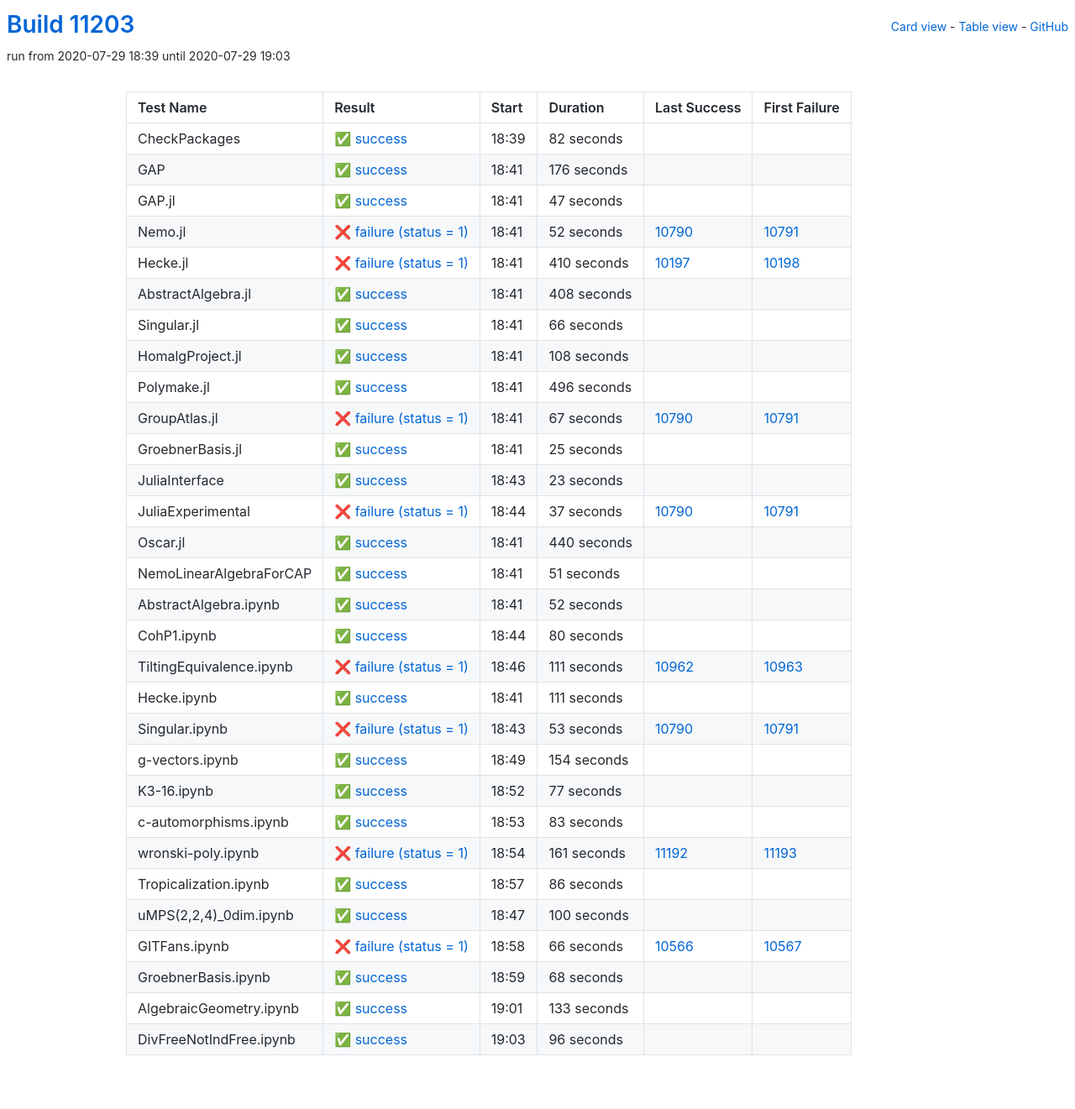
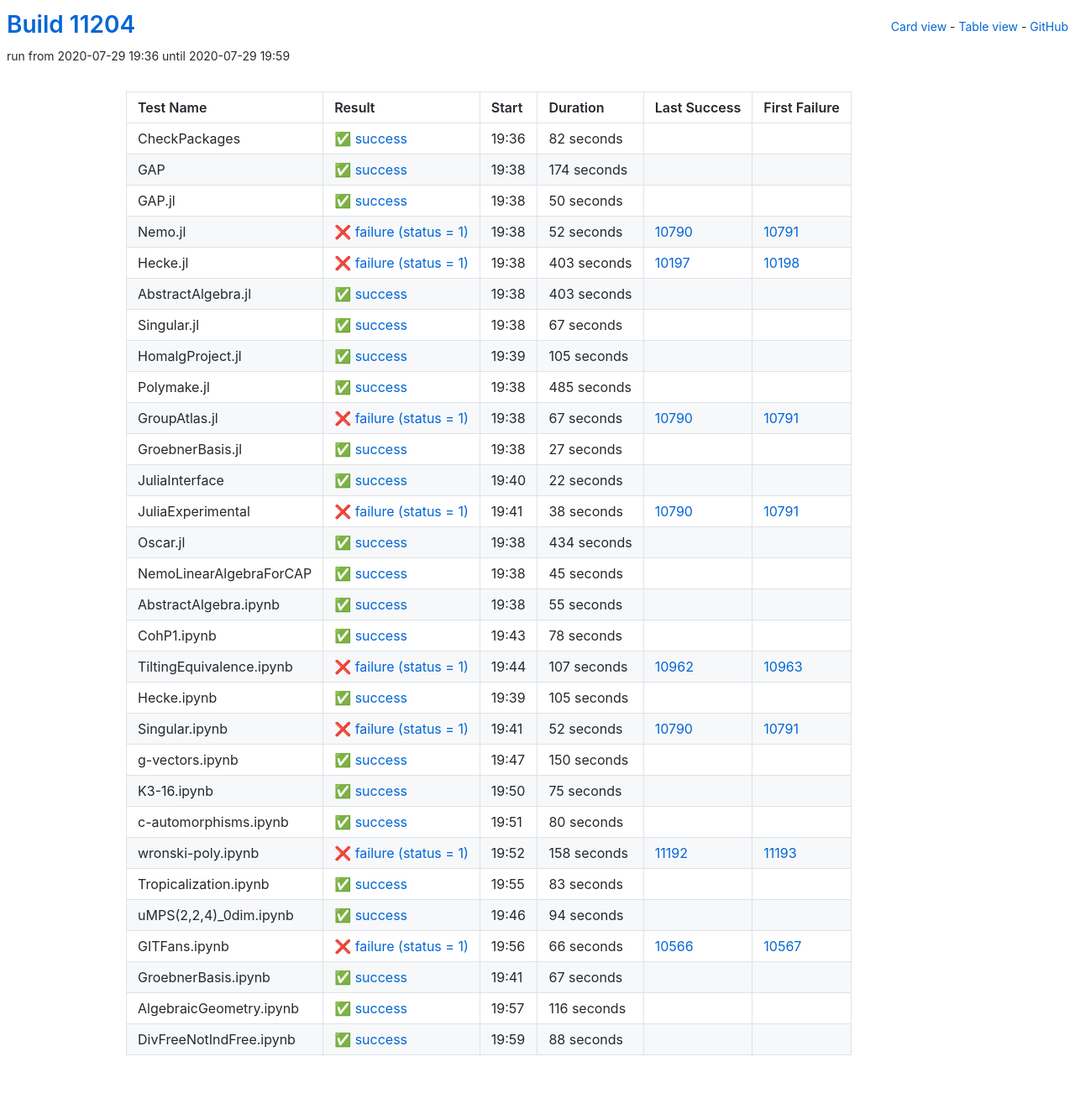
Before and after one commit to oscar-system/oscar-ci-status, a Jekyll site: the page built from table.html, in a window 1280 px wide. Shown: the whole page at 84% size. Built offline with Jekyll 4.4.1, drawn with Linux system fonts in a browser that asks for light colours.

Commit message:
Build #11204

```diff
--- a/_data/ci.yml
+++ b/_data/ci.yml
@@ -1,6 +1,6 @@
 ---
-build: 11203
-build_url: https://oscarci.mathematik.uni-kl.de/job/oscar/11203/
+build: 11204
+build_url: https://oscarci.mathematik.uni-kl.de/job/oscar/11204/
 job: oscar
 organization: oscar-system
 repo: oscar-ci-status
@@ -8,8 +8,8 @@
 tests:
 - name: CheckPackages
   id: checkpackages
-  log: https://oscarci.mathematik.uni-kl.de/job/oscar/11203/artifact/logs/build-11203/CheckPackages.log
-  start: 2020-07-29 18:39
+  log: https://oscarci.mathematik.uni-kl.de/job/oscar/11204/artifact/logs/build-11204/CheckPackages.log
+  start: 2020-07-29 19:36
   success: true
   exitcode: 0
   status: success
@@ -20,32 +20,32 @@
   first_failure_url:
 - name: GAP
   id: gap
-  log: https://oscarci.mathematik.uni-kl.de/job/oscar/11203/artifact/logs/build-11203/GAP.log
-  start: 2020-07-29 18:41
+  log: https://oscarci.mathematik.uni-kl.de/job/oscar/11204/artifact/logs/build-11204/GAP.log
+  start: 2020-07-29 19:38
   success: true
   exitcode: 0
   status: success
-  duration: 176
+  duration: 174
   last_success: false
   last_success_url:
   first_failure: false
   first_failure_url:
 - name: GAP.jl
   id: gap-jl
-  log: https://oscarci.mathematik.uni-kl.de/job/oscar/11203/artifact/logs/build-11203/GAP.jl.log
-  start: 2020-07-29 18:41
+  log: https://oscarci.mathematik.uni-kl.de/job/oscar/11204/artifact/logs/build-11204/GAP.jl.log
+  start: 2020-07-29 19:38
   success: true
   exitcode: 0
   status: success
-  duration: 47
+  duration: 50
   last_success: false
   last_success_url:
   first_failure: false
   first_failure_url:
 - name: Nemo.jl
   id: nemo-jl
-  log: https://oscarci.mathematik.uni-kl.de/job/oscar/11203/artifact/logs/build-11203/Nemo.jl.log
-  start: 2020-07-29 18:41
+  log: https://oscarci.mathematik.uni-kl.de/job/oscar/11204/artifact/logs/build-11204/Nemo.jl.log
+  start: 2020-07-29 19:38
   success: false
   exitcode: 1
   status: failure
@@ -56,68 +56,68 @@
   first_failure_url: https://oscarci.mathematik.uni-kl.de/job/oscar/10791/
 - name: Hecke.jl
   id: hecke-jl
-  log: https://oscarci.mathematik.uni-kl.de/job/oscar/11203/artifact/logs/build-11203/Hecke.jl.log
-  start: 2020-07-29 18:41
+  log: https://oscarci.mathematik.uni-kl.de/job/oscar/11204/artifact/logs/build-11204/Hecke.jl.log
+  start: 2020-07-29 19:38
   success: false
   exitcode: 1
   status: failure
-  duration: 410
+  duration: 403
   last_success: 10197
   last_success_url: https://oscarci.mathematik.uni-kl.de/job/oscar/10197/
   first_failure: 10198
   first_failure_url: https://oscarci.mathematik.uni-kl.de/job/oscar/10198/
 - name: AbstractAlgebra.jl
   id: abstractalgebra-jl
-  log: https://oscarci.mathematik.uni-kl.de/job/oscar/11203/artifact/logs/build-11203/AbstractAlgebra.jl.log
-  start: 2020-07-29 18:41
+  log: https://oscarci.mathematik.uni-kl.de/job/oscar/11204/artifact/logs/build-11204/AbstractAlgebra.jl.log
+  start: 2020-07-29 19:38
   success: true
   exitcode: 0
   status: success
-  duration: 408
+  duration: 403
   last_success: false
   last_success_url:
   first_failure: false
   first_failure_url:
 - name: Singular.jl
   id: singular-jl
-  log: https://oscarci.mathematik.uni-kl.de/job/oscar/11203/artifact/logs/build-11203/Singular.jl.log
-  start: 2020-07-29 18:41
+  log: https://oscarci.mathematik.uni-kl.de/job/oscar/11204/artifact/logs/build-11204/Singular.jl.log
+  start: 2020-07-29 19:38
   success: true
   exitcode: 0
   status: success
-  duration: 66
+  duration: 67
   last_success: false
   last_success_url:
   first_failure: false
   first_failure_url:
 - name: HomalgProject.jl
   id: homalgproject-jl
-  log: https://oscarci.mathematik.uni-kl.de/job/oscar/11203/artifact/logs/build-11203/HomalgProject.jl.log
-  start: 2020-07-29 18:41
+  log: https://oscarci.mathematik.uni-kl.de/job/oscar/11204/artifact/logs/build-11204/HomalgProject.jl.log
+  start: 2020-07-29 19:39
   success: true
   exitcode: 0
   status: success
-  duration: 108
+  duration: 105
   last_success: false
   last_success_url:
   first_failure: false
   first_failure_url:
 - name: Polymake.jl
   id: polymake-jl
-  log: https://oscarci.mathematik.uni-kl.de/job/oscar/11203/artifact/logs/build-11203/Polymake.jl.log
-  start: 2020-07-29 18:41
+  log: https://oscarci.mathematik.uni-kl.de/job/oscar/11204/artifact/logs/build-11204/Polymake.jl.log
+  start: 2020-07-29 19:38
   success: true
   exitcode: 0
   status: success
-  duration: 496
+  duration: 485
   last_success: false
   last_success_url:
   first_failure: false
   first_failure_url:
 - name: GroupAtlas.jl
   id: groupatlas-jl
-  log: https://oscarci.mathematik.uni-kl.de/job/oscar/11203/artifact/logs/build-11203/GroupAtlas.jl.log
-  start: 2020-07-29 18:41
+  log: https://oscarci.mathematik.uni-kl.de/job/oscar/11204/artifact/logs/build-11204/GroupAtlas.jl.log
+  start: 2020-07-29 19:38
   success: false
   exitcode: 1
   status: failure
@@ -128,80 +128,152 @@
   first_failure_url: https://oscarci.mathematik.uni-kl.de/job/oscar/10791/
 - name: GroebnerBasis.jl
   id: groebnerbasis-jl
-  log: https://oscarci.mathematik.uni-kl.de/job/oscar/11203/artifact/logs/build-11203/GroebnerBasis.jl.log
-  start: 2020-07-29 18:41
+  log: https://oscarci.mathematik.uni-kl.de/job/oscar/11204/artifact/logs/build-11204/GroebnerBasis.jl.log
+  start: 2020-07-29 19:38
   success: true
   exitcode: 0
   status: success
-  duration: 25
+  duration: 27
   last_success: false
   last_success_url:
   first_failure: false
   first_failure_url:
 - name: JuliaInterface
   id: juliainterface
-  log: https://oscarci.mathematik.uni-kl.de/job/oscar/11203/artifact/logs/build-11203/JuliaInterface.log
-  start: 2020-07-29 18:43
+  log: https://oscarci.mathematik.uni-kl.de/job/oscar/11204/artifact/logs/build-11204/JuliaInterface.log
+  start: 2020-07-29 19:40
   success: true
   exitcode: 0
   status: success
-  duration: 23
+  duration: 22
   last_success: false
   last_success_url:
   first_failure: false
   first_failure_url:
 - name: JuliaExperimental
   id: juliaexperimental
-  log: https://oscarci.mathematik.uni-kl.de/job/oscar/11203/artifact/logs/build-11203/JuliaExperimental.log
-  start: 2020-07-29 18:44
+  log: https://oscarci.mathematik.uni-kl.de/job/oscar/11204/artifact/logs/build-11204/JuliaExperimental.log
+  start: 2020-07-29 19:41
   success: false
   exitcode: 1
   status: failure
-  duration: 37
+  duration: 38
   last_success: 10790
   last_success_url: https://oscarci.mathematik.uni-kl.de/job/oscar/10790/
   first_failure: 10791
   first_failure_url: https://oscarci.mathematik.uni-kl.de/job/oscar/10791/
 - name: Oscar.jl
   id: oscar-jl
-  log: https://oscarci.mathematik.uni-kl.de/job/oscar/11203/artifact/logs/build-11203/Oscar.jl.log
-  start: 2020-07-29 18:41
+  log: https://oscarci.mathematik.uni-kl.de/job/oscar/11204/artifact/logs/build-11204/Oscar.jl.log
+  start: 2020-07-29 19:38
   success: true
   exitcode: 0
   status: success
-  duration: 440
+  duration: 434
   last_success: false
   last_success_url:
   first_failure: false
   first_failure_url:
 - name: NemoLinearAlgebraForCAP
   id: nemolinearalgebraforcap
-  log: https://oscarci.mathematik.uni-kl.de/job/oscar/11203/artifact/logs/build-11203/NemoLinearAlgebraForCAP.log
-  start: 2020-07-29 18:41
+  log: https://oscarci.mathematik.uni-kl.de/job/oscar/11204/artifact/logs/build-11204/NemoLinearAlgebraForCAP.log
+  start: 2020-07-29 19:38
   success: true
   exitcode: 0
   status: success
-  duration: 51
+  duration: 45
   last_success: false
   last_success_url:
   first_failure: false
   first_failure_url:
 - name: AbstractAlgebra.ipynb
   id: abstractalgebra-ipynb
-  log: https://oscarci.mathematik.uni-kl.de/job/oscar/11203/artifact/logs/build-11203/AbstractAlgebra.ipynb.log
-  start: 2020-07-29 18:41
+  log: https://oscarci.mathematik.uni-kl.de/job/oscar/11204/artifact/logs/build-11204/AbstractAlgebra.ipynb.log
+  start: 2020-07-29 19:38
   success: true
   exitcode: 0
   status: success
-  duration: 52
+  duration: 55
   last_success: false
   last_success_url:
   first_failure: false
   first_failure_url:
 - name: CohP1.ipynb
   id: cohp1-ipynb
-  log: https://oscarci.mathematik.uni-kl.de/job/oscar/11203/artifact/logs/build-11203/CohP1.ipynb.log
-  start: 2020-07-29 18:44
+  log: https://oscarci.mathematik.uni-kl.de/job/oscar/11204/artifact/logs/build-11204/CohP1.ipynb.log
+  start: 2020-07-29 19:43
+  success: true
+  exitcode: 0
+  status: success
+  duration: 78
+  last_success: false
+  last_success_url:
+  first_failure: false
+  first_failure_url:
+- name: TiltingEquivalence.ipynb
+  id: tiltingequivalence-ipynb
+  log: https://oscarci.mathematik.uni-kl.de/job/oscar/11204/artifact/logs/build-11204/TiltingEquivalence.ipynb.log
+  start: 2020-07-29 19:44
+  success: false
+  exitcode: 1
+  status: failure
+  duration: 107
+  last_success: 10962
+  last_success_url: https://oscarci.mathematik.uni-kl.de/job/oscar/10962/
+  first_failure: 10963
+  first_failure_url: https://oscarci.mathematik.uni-kl.de/job/oscar/10963/
+- name: Hecke.ipynb
+  id: hecke-ipynb
+  log: https://oscarci.mathematik.uni-kl.de/job/oscar/11204/artifact/logs/build-11204/Hecke.ipynb.log
+  start: 2020-07-29 19:39
+  success: true
+  exitcode: 0
+  status: success
+  duration: 105
+  last_success: false
+  last_success_url:
+  first_failure: false
+  first_failure_url:
+- name: Singular.ipynb
+  id: singular-ipynb
+  log: https://oscarci.mathematik.uni-kl.de/job/oscar/11204/artifact/logs/build-11204/Singular.ipynb.log
+  start: 2020-07-29 19:41
+  success: false
+  exitcode: 1
+  status: failure
+  duration: 52
+  last_success: 10790
+  last_success_url: https://oscarci.mathematik.uni-kl.de/job/oscar/10790/
+  first_failure: 10791
+  first_failure_url: https://oscarci.mathematik.uni-kl.de/job/oscar/10791/
+- name: g-vectors.ipynb
+  id: g-vectors-ipynb
+  log: https://oscarci.mathematik.uni-kl.de/job/oscar/11204/artifact/logs/build-11204/g-vectors.ipynb.log
+  start: 2020-07-29 19:47
+  success: true
+  exitcode: 0
+  status: success
+  duration: 150
+  last_success: false
+  last_success_url:
+  first_failure: false
+  first_failure_url:
+- name: K3-16.ipynb
+  id: k3-16-ipynb
+  log: https://oscarci.mathematik.uni-kl.de/job/oscar/11204/artifact/logs/build-11204/K3-16.ipynb.log
+  start: 2020-07-29 19:50
+  success: true
+  exitcode: 0
+  status: success
+  duration: 75
+  last_success: false
+  last_success_url:
+  first_failure: false
+  first_failure_url:
+- name: c-automorphisms.ipynb
+  id: c-automorphisms-ipynb
+  log: https://oscarci.mathematik.uni-kl.de/job/oscar/11204/artifact/logs/build-11204/c-automorphisms.ipynb.log
+  start: 2020-07-29 19:51
   success: true
   exitcode: 0
   status: success
@@ -210,70 +282,22 @@
   last_success_url:
   first_failure: false
   first_failure_url:
-- name: TiltingEquivalence.ipynb
-  id: tiltingequivalence-ipynb
-  log: https://oscarci.mathematik.uni-kl.de/job/oscar/11203/artifact/logs/build-11203/TiltingEquivalence.ipynb.log
-  start: 2020-07-29 18:46
+- name: wronski-poly.ipynb
+  id: wronski-poly-ipynb
+  log: https://oscarci.mathematik.uni-kl.de/job/oscar/11204/artifact/logs/build-11204/wronski-poly.ipynb.log
+  start: 2020-07-29 19:52
   success: false
   exitcode: 1
   status: failure
-  duration: 111
-  last_success: 10962
-  last_success_url: https://oscarci.mathematik.uni-kl.de/job/oscar/10962/
-  first_failure: 10963
-  first_failure_url: https://oscarci.mathematik.uni-kl.de/job/oscar/10963/
-- name: Hecke.ipynb
-  id: hecke-ipynb
-  log: https://oscarci.mathematik.uni-kl.de/job/oscar/11203/artifact/logs/build-11203/Hecke.ipynb.log
-  start: 2020-07-29 18:41
-  success: true
-  exitcode: 0
-  status: success
-  duration: 111
-  last_success: false
-  last_success_url:
-  first_failure: false
-  first_failure_url:
-- name: Singular.ipynb
-  id: singular-ipynb
-  log: https://oscarci.mathematik.uni-kl.de/job/oscar/11203/artifact/logs/build-11203/Singular.ipynb.log
-  start: 2020-07-29 18:43
-  success: false
-  exitcode: 1
-  status: failure
-  duration: 53
-  last_success: 10790
-  last_success_url: https://oscarci.mathematik.uni-kl.de/job/oscar/10790/
-  first_failure: 10791
-  first_failure_url: https://oscarci.mathematik.uni-kl.de/job/oscar/10791/
-- name: g-vectors.ipynb
-  id: g-vectors-ipynb
-  log: https://oscarci.mathematik.uni-kl.de/job/oscar/11203/artifact/logs/build-11203/g-vectors.ipynb.log
-  start: 2020-07-29 18:49
-  success: true
-  exitcode: 0
-  status: success
-  duration: 154
-  last_success: false
-  last_success_url:
-  first_failure: false
-  first_failure_url:
-- name: K3-16.ipynb
-  id: k3-16-ipynb
-  log: https://oscarci.mathematik.uni-kl.de/job/oscar/11203/artifact/logs/build-11203/K3-16.ipynb.log
-  start: 2020-07-29 18:52
-  success: true
-  exitcode: 0
-  status: success
-  duration: 77
-  last_success: false
-  last_success_url:
-  first_failure: false
-  first_failure_url:
-- name: c-automorphisms.ipynb
-  id: c-automorphisms-ipynb
-  log: https://oscarci.mathematik.uni-kl.de/job/oscar/11203/artifact/logs/build-11203/c-automorphisms.ipynb.log
-  start: 2020-07-29 18:53
+  duration: 158
+  last_success: 11192
+  last_success_url: https://oscarci.mathematik.uni-kl.de/job/oscar/11192/
+  first_failure: 11193
+  first_failure_url: https://oscarci.mathematik.uni-kl.de/job/oscar/11193/
+- name: Tropicalization.ipynb
+  id: tropicalization-ipynb
+  log: https://oscarci.mathematik.uni-kl.de/job/oscar/11204/artifact/logs/build-11204/Tropicalization.ipynb.log
+  start: 2020-07-29 19:55
   success: true
   exitcode: 0
   status: success
@@ -282,46 +306,22 @@
   last_success_url:
   first_failure: false
   first_failure_url:
-- name: wronski-poly.ipynb
-  id: wronski-poly-ipynb
-  log: https://oscarci.mathematik.uni-kl.de/job/oscar/11203/artifact/logs/build-11203/wronski-poly.ipynb.log
-  start: 2020-07-29 18:54
-  success: false
-  exitcode: 1
-  status: failure
-  duration: 161
-  last_success: 11192
-  last_success_url: https://oscarci.mathematik.uni-kl.de/job/oscar/11192/
-  first_failure: 11193
-  first_failure_url: https://oscarci.mathematik.uni-kl.de/job/oscar/11193/
-- name: Tropicalization.ipynb
-  id: tropicalization-ipynb
-  log: https://oscarci.mathematik.uni-kl.de/job/oscar/11203/artifact/logs/build-11203/Tropicalization.ipynb.log
-  start: 2020-07-29 18:57
+- name: uMPS(2,2,4)_0dim.ipynb
+  id: umps-2-2-4-0dim-ipynb
+  log: https://oscarci.mathematik.uni-kl.de/job/oscar/11204/artifact/logs/build-11204/uMPS-2-2-4-_0dim.ipynb.log
+  start: 2020-07-29 19:46
   success: true
   exitcode: 0
   status: success
-  duration: 86
-  last_success: false
-  last_success_url:
-  first_failure: false
-  first_failure_url:
-- name: uMPS(2,2,4)_0dim.ipynb
-  id: umps-2-2-4-0dim-ipynb
-  log: https://oscarci.mathematik.uni-kl.de/job/oscar/11203/artifact/logs/build-11203/uMPS-2-2-4-_0dim.ipynb.log
-  start: 2020-07-29 18:47
-  success: true
-  exitcode: 0
-  status: success
-  duration: 100
+  duration: 94
   last_success: false
   last_success_url:
   first_failure: false
   first_failure_url:
 - name: GITFans.ipynb
   id: gitfans-ipynb
-  log: https://oscarci.mathematik.uni-kl.de/job/oscar/11203/artifact/logs/build-11203/GITFans.ipynb.log
-  start: 2020-07-29 18:58
+  log: https://oscarci.mathematik.uni-kl.de/job/oscar/11204/artifact/logs/build-11204/GITFans.ipynb.log
+  start: 2020-07-29 19:56
   success: false
   exitcode: 1
   status: failure
@@ -332,36 +332,36 @@
   first_failure_url: https://oscarci.mathematik.uni-kl.de/job/oscar/10567/
 - name: GroebnerBasis.ipynb
   id: groebnerbasis-ipynb
-  log: https://oscarci.mathematik.uni-kl.de/job/oscar/11203/artifact/logs/build-11203/GroebnerBasis.ipynb.log
-  start: 2020-07-29 18:59
+  log: https://oscarci.mathematik.uni-kl.de/job/oscar/11204/artifact/logs/build-11204/GroebnerBasis.ipynb.log
+  start: 2020-07-29 19:41
   success: true
   exitcode: 0
   status: success
-  duration: 68
+  duration: 67
   last_success: false
   last_success_url:
   first_failure: false
   first_failure_url:
 - name: AlgebraicGeometry.ipynb
   id: algebraicgeometry-ipynb
-  log: https://oscarci.mathematik.uni-kl.de/job/oscar/11203/artifact/logs/build-11203/AlgebraicGeometry.ipynb.log
-  start: 2020-07-29 19:01
+  log: https://oscarci.mathematik.uni-kl.de/job/oscar/11204/artifact/logs/build-11204/AlgebraicGeometry.ipynb.log
+  start: 2020-07-29 19:57
   success: true
   exitcode: 0
   status: success
-  duration: 133
+  duration: 116
   last_success: false
   last_success_url:
   first_failure: false
   first_failure_url:
 - name: DivFreeNotIndFree.ipynb
   id: divfreenotindfree-ipynb
-  log: https://oscarci.mathematik.uni-kl.de/job/oscar/11203/artifact/logs/build-11203/DivFreeNotIndFree.ipynb.log
-  start: 2020-07-29 19:03
+  log: https://oscarci.mathematik.uni-kl.de/job/oscar/11204/artifact/logs/build-11204/DivFreeNotIndFree.ipynb.log
+  start: 2020-07-29 19:59
   success: true
   exitcode: 0
   status: success
-  duration: 96
+  duration: 88
   last_success: false
   last_success_url:
   first_failure: false
```
Also changed, not shown: README.md.
